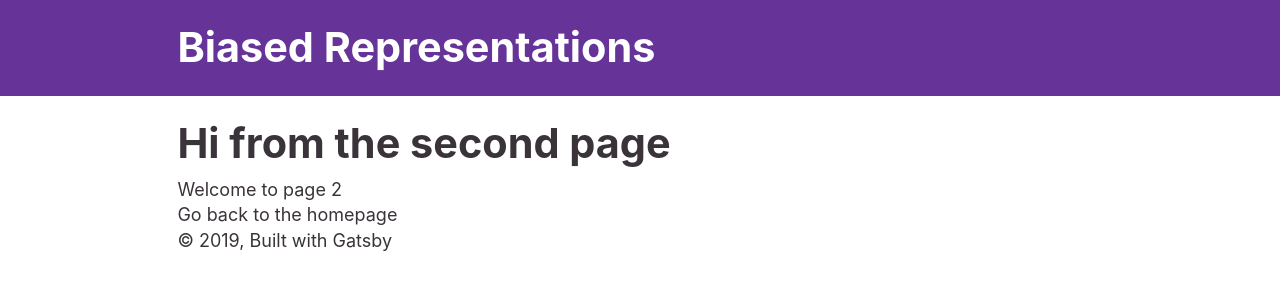
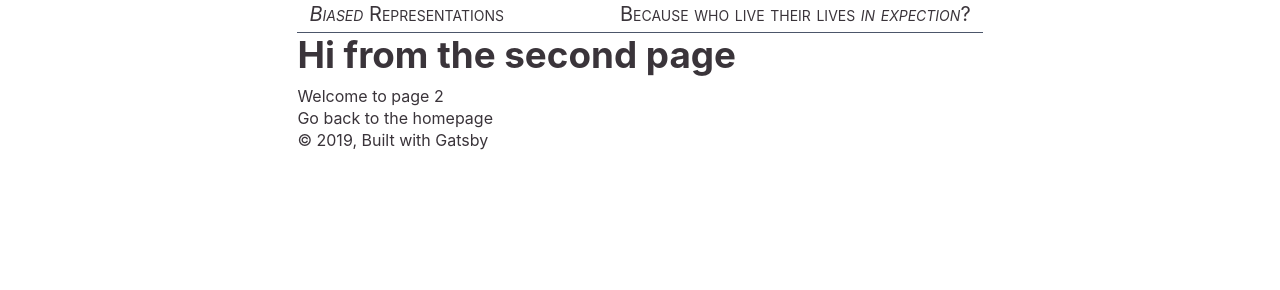
Before and after one commit to szhang104/personal-blog, a Gatsby site: page /page-2 in a window 1280 px wide. Built offline with nearby package versions, Linux system fonts and the light colour scheme; Gatsby itself is replaced by a stand-in of ours; a web font is replaced by a local one.

Commit message:
refactor layout

```diff
--- a/gatsby-config.js
+++ b/gatsby-config.js
@@ -1,7 +1,7 @@
 module.exports = {
   siteMetadata: {
-    title: `Biased Representations`,
-    description: `A personal blog and documents on programming, math and networks`,
+    title: `<em>Biased</em> Representations`,
+    description: `Because who live their lives <em>in expection</em>?`,
     author: `sz`,
     siteUrl: `http://localhost:8080/`,
     social: {
@@ -12,9 +12,9 @@ module.exports = {
     // {
     //   resolve: `gatsby-transformer-asciidoc`,
     //   options: {
-  		//   attributes: {
-  		// 	 showtitle: true,
-  		//   },
+    //   attributes: {
+    // 	 showtitle: true,
+    //   },
     //   },
     // },
     {
@@ -50,4 +50,4 @@ module.exports = {
     // To learn more, visit: https://gatsby.dev/offline
     // `gatsby-plugin-offline`,
   ],
-}
+};
--- a/src/components/common.js
+++ b/src/components/common.js
@@ -1,50 +1,27 @@
 // theme
-import styled, {ThemeProvider, createGlobalStyle} from 'styled-components';
-
-
-const main_font_css = `
-
-
-/* --------------------------------------------------------------------------
-[EXPERIMENTAL] Multi-axis, single variable font.
-
-Slant axis is not yet widely supported (as of February 2019) and thus this
-multi-axis single variable font is opt-in rather than the default.
-
-When using this, you will probably need to set font-variation-settings
-explicitly, e.g.
-
-  * { font-variation-settings: "slnt" 0deg }
-  .italic { font-variation-settings: "slnt" 10deg }
-
-*/
-@font-face {
-  font-family: 'Inter var experimental';
-  font-weight: 100 900;
-  font-style: oblique 0deg 10deg;
-  src: url("font-files/Inter.var.woff2?v=3.7") format("woff2");
-};
-
-`;
+import React from "react";
+import { Link } from "gatsby";
+import styled, {createGlobalStyle} from 'styled-components';
 
 const Title = styled.h1`
   width: 100%;
   text-align: center;
-  margin: 2.8rem 0;
+  margin: 2.1rem 0 1.8rem 0;
 `;
 
-const Main = styled.div`
-  max-width: ${props => props.theme.maxWidth}px;
-  margin: 0 auto;
-  padding: 1em;
+const Main = styled.main`
+  margin: 0 auto 0.3em 0;
+  padding-bottom: 0.5em;
+  border-bottom: 1px solid rgb(76, 86, 106);
 `;
+
 
 const theme = {
   shadow: '0px 0px 10px rgba(0, 0, 0, 0.2)',
   colors: {
     border: '#4C566A'
   },
-  maxWidth: 680,
+  maxWidth: 720,
   fontSize: {
     small: '80%'
   }
@@ -72,7 +49,7 @@ html, body {
 body {
   background: #ffffff;
   color: #3a343a;
-  font-size: 18px;
+  font-size: 16px;
   text-rendering: optimizeLegibility;
 }
 
@@ -113,7 +90,7 @@ h2 {
 
 
 h3 {
-  margin-top: 2rem;
+  margin-top: 1rem;
   font-size: 1.2rem;
 }
 
@@ -214,8 +191,39 @@ figure figcaption {
   background: #ECEFF4;
 }
 
+p {
+  display: block;
+}
+
 `;
 
-const GlobalStyle = createGlobalStyle`${base_global_style+main_font_css}`;
+class NavBottom extends React.Component {
+  constructor (props) {
+    super(props);
+    let {next, previous} = props;
+    this.next = next ? <Link to={next.fields.slug} rel="next">{next.document.title} →</Link> : "No More";
+    this.prev = previous ? <Link to={previous.fields.slug} rel="prev">← {previous.document.title}</Link> : "No More";
+  }
 
-export {Title, Main, GlobalStyle, theme};
+  render() {
+    return (
+        <div
+          style={{
+            display: `flex`,
+            flexWrap: `wrap`,
+            justifyContent: `space-between`,
+            listStyle: `none`,
+            padding: 0,
+          }}
+        >
+          <div>{this.prev}</div>
+          <div>{this.next}</div>
+        </div>
+      )
+  }
+}
+
+
+const GlobalStyle = createGlobalStyle`${base_global_style}`;
+
+export {Title, Main, GlobalStyle, theme, NavBottom};
--- a/src/components/header.js
+++ b/src/components/header.js
@@ -1,42 +1,46 @@
-import { Link } from "gatsby"
-import PropTypes from "prop-types"
-import React from "react"
 
-const Header = ({ siteTitle }) => (
-  <header
-    style={{
-      background: `rebeccapurple`,
-      marginBottom: `1.45rem`,
-    }}
-  >
-    <div
-      style={{
-        margin: `0 auto`,
-        maxWidth: 960,
-        padding: `1.45rem 1.0875rem`,
-      }}
-    >
-      <h1 style={{ margin: 0 }}>
-        <Link
-          to="/"
-          style={{
-            color: `white`,
-            textDecoration: `none`,
-          }}
-        >
-          {siteTitle}
-        </Link>
-      </h1>
-    </div>
-  </header>
-)
+import React from "react";
+import styled from 'styled-components';
+import { Link } from "gatsby";
 
-Header.propTypes = {
-  siteTitle: PropTypes.string,
+
+const Contained = styled.div`
+  display: flex;
+  flex-direction: row;
+  justify-content: space-between;
+  font-variant: small-caps;
+  border-bottom: 1px solid rgb(76, 86, 106);
+  padding-left: 0.6em;
+  padding-right: 0.6em;
+  padding-bottom: 0.2em;
+  font-size: 20px;
+`;
+
+class Header extends React.Component {
+  constructor(props) {
+    super(props);
+    let {title, description} = props.siteMetaData;
+    this.title = title;
+    this.description = description ? description : null;
+  }
+
+  render () {
+    let description, title;
+    if (this.description){
+      description = <div id="description" dangerouslySetInnerHTML={{__html: this.description}} />;
+    }
+    if (this.title){
+      title = <div dangerouslySetInnerHTML={{__html: this.title}} />;
+    }
+    return (
+        <Contained id='Header'>
+          <Link id="main_title" to="/">
+            {title}
+          </Link>
+          {description}
+        </Contained>
+    )
+  }
 }
 
-Header.defaultProps = {
-  siteTitle: ``,
-}
-
-export default Header
+export default Header;
--- a/src/components/layout.js
+++ b/src/components/layout.js
@@ -8,12 +8,20 @@
 import React from "react"
 import PropTypes from "prop-types"
 import { StaticQuery, graphql } from "gatsby"
-
+import {Helmet} from "react-helmet";
 import Header from "./header"
 import {GlobalStyle, theme} from "./common"
-import {ThemeProvider} from 'styled-components';
+import styled, {ThemeProvider} from 'styled-components';
 
 // import "./layout.css"
+
+const PageContained = styled.div`
+  margin: 0 auto;
+  max-width: ${props => props.theme.maxWidth}px;
+  padding: 0 1.0875rem 1.45rem;
+  padding-top: 0;
+`;
+
 
 const Layout = ({ children }) => (
   <StaticQuery
@@ -22,6 +30,7 @@ const Layout = ({ children }) => (
         site {
           siteMetadata {
             title
+            description
           }
         }
       }
@@ -29,31 +38,27 @@ const Layout = ({ children }) => (
     render={data => (
       <ThemeProvider theme={theme}>
       <>
+        <Helmet>
+          <link rel="stylesheet" type="text/css"  href="https://rsms.me/inter/inter.css" />
+        </Helmet>
         <GlobalStyle />
-        <Header siteTitle={data.site.siteMetadata.title} />
-        <div
-          style={{
-            margin: `0 auto`,
-            maxWidth: 960,
-            padding: `0px 1.0875rem 1.45rem`,
-            paddingTop: 0,
-          }}
-        >
-          <main>{children}</main>
+        <PageContained id="global_layout">
+          <Header siteMetaData={data.site.siteMetadata} />
+          {children}
           <footer>
             © {new Date().getFullYear()}, Built with
             {` `}
             <a href="https://www.gatsbyjs.org">Gatsby</a>
           </footer>
-        </div>
+        </PageContained>
       </>
       </ThemeProvider>
     )}
   />
-)
+);
 
 Layout.propTypes = {
   children: PropTypes.node.isRequired,
-}
+};
 
 export default Layout
--- a/src/templates/blog-post.js
+++ b/src/templates/blog-post.js
@@ -1,12 +1,10 @@
 import React from "react"
-import { Link, graphql } from "gatsby"
+import { graphql } from "gatsby"
 import Layout from "../components/layout"
 import SEO from "../components/seo"
-import {Helmet} from "react-helmet";
 
 // aesthetics
-import { rhythm, scale } from "../utils/typography"
-import {Title, Main} from "../components/common";
+import {Title, Main, NavBottom} from "../components/common";
 
 // math display using katex
 import 'katex/dist/katex.min.css'; // without it can't display
@@ -17,14 +15,14 @@ import TeX from '@matejmazur/react-katex';
 
 // to avoid using the dangerouslysetinnterhtml; use this to tranform a string of html tags to React elements
 import ReactHtmlParser from 'react-html-parser';
-import { convertNodeToElement } from 'react-html-parser';
+// import { convertNodeToElement } from 'react-html-parser';
 // import generatePropsFromAttributes from 'react-html-parser/utils/generatePropsFromAttributes';
 
 const crypto = require('crypto');
 const str_hash_f = x => {
   console.log(x);
   return crypto.createHash("sha256").update(x, "binary").digest("base64");
-}
+};
 
 
 
@@ -48,62 +46,28 @@ function transform(node, index) {
 // <div dangerouslySetInnerHTML={{ __html: post.html }} />
 class BlogPostTemplate extends React.Component {
   render() {
-    const siteTitle = this.props.data.site.siteMetadata.title
-    const { previous, next } = this.props.pageContext
-    const post = this.props.data.asciidoc
-    const post_title = post.document.title
-    const post_date = post.document.date
-    const post_description = "nothing yet"
-    const post_authors = post.document.authors
+    const siteTitle = this.props.data.site.siteMetadata.title;
+    const { previous, next } = this.props.pageContext;
+    const post = this.props.data.asciidoc;
+    const post_title = post.document.title;
+    const post_date = post.document.date;
+    const post_description = "nothing yet";
+    const post_authors = post.document.authors;
     const rendered = post.html;
 
     return (
       <Layout location={this.props.location} title={siteTitle}>
-      <Helmet>
-        <link rel="stylesheet" type="text/css"  href="https://rsms.me/inter/inter.css" />
-      </Helmet>
         <SEO
           title={post_title}
           description={post_description}
         />
-        <Main>
-        <Title>{post_title}</Title>
-        <p className="meta">{post_date + " by " + post_authors[0]}</p>
-        <div> {ReactHtmlParser(post.html, {
+        <Title id='article_title'>{post_title}</Title>
+        <p id="meta_info">{post_date + " by " + post_authors[0]}</p>
+        <Main>{ReactHtmlParser(rendered, {
           transform: transform,
-        })} </div>
-        <hr
-          style={{
-            marginBottom: rhythm(1),
-          }}
-        />
-        <p> <TeX>\int_0^\infty x^2 dx</TeX> </p>
-
-        <ul
-          style={{
-            display: `flex`,
-            flexWrap: `wrap`,
-            justifyContent: `space-between`,
-            listStyle: `none`,
-            padding: 0,
-          }}
-        >
-          <li>
-            {previous && (
-              <Link to={previous.fields.slug} rel="prev">
-                ← {previous.document.title}
-              </Link>
-            )}
-          </li>
-          <li>
-            {next && (
-              <Link to={next.fields.slug} rel="next">
-                {next.document.title} →
-              </Link>
-            )}
-          </li>
-        </ul>
+        })}
         </Main>
+        <NavBottom next={next} previous={previous} />
       </Layout>
     )
   }
@@ -130,4 +94,4 @@ export const pageQuery = graphql`
       }
     }
   }
-  `
+  `;
```
Also changed, not shown: gatsby-node.js (+14 -13 lines), package.json (+6 -5 lines), src/components/bio.js (+5 -10 lines), src/pages/index.js (+48 -28 lines), 1 other file.
